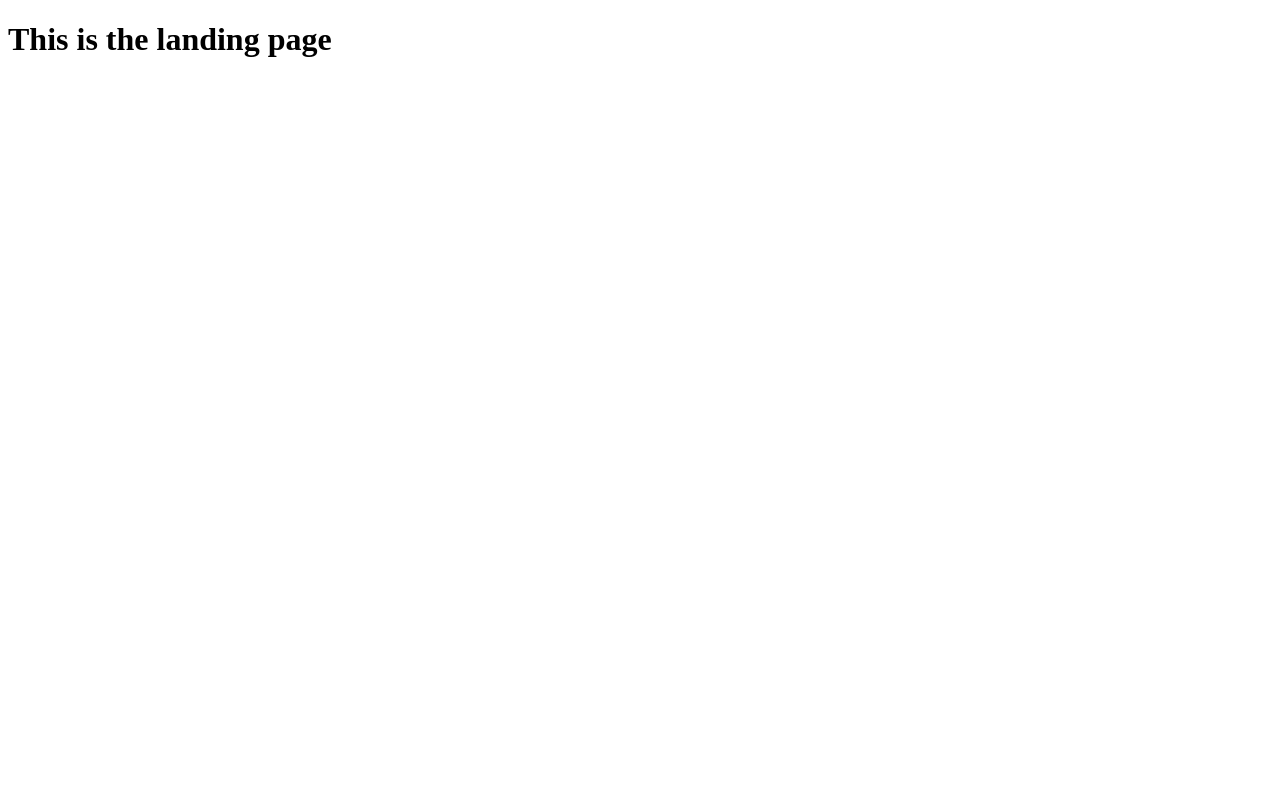
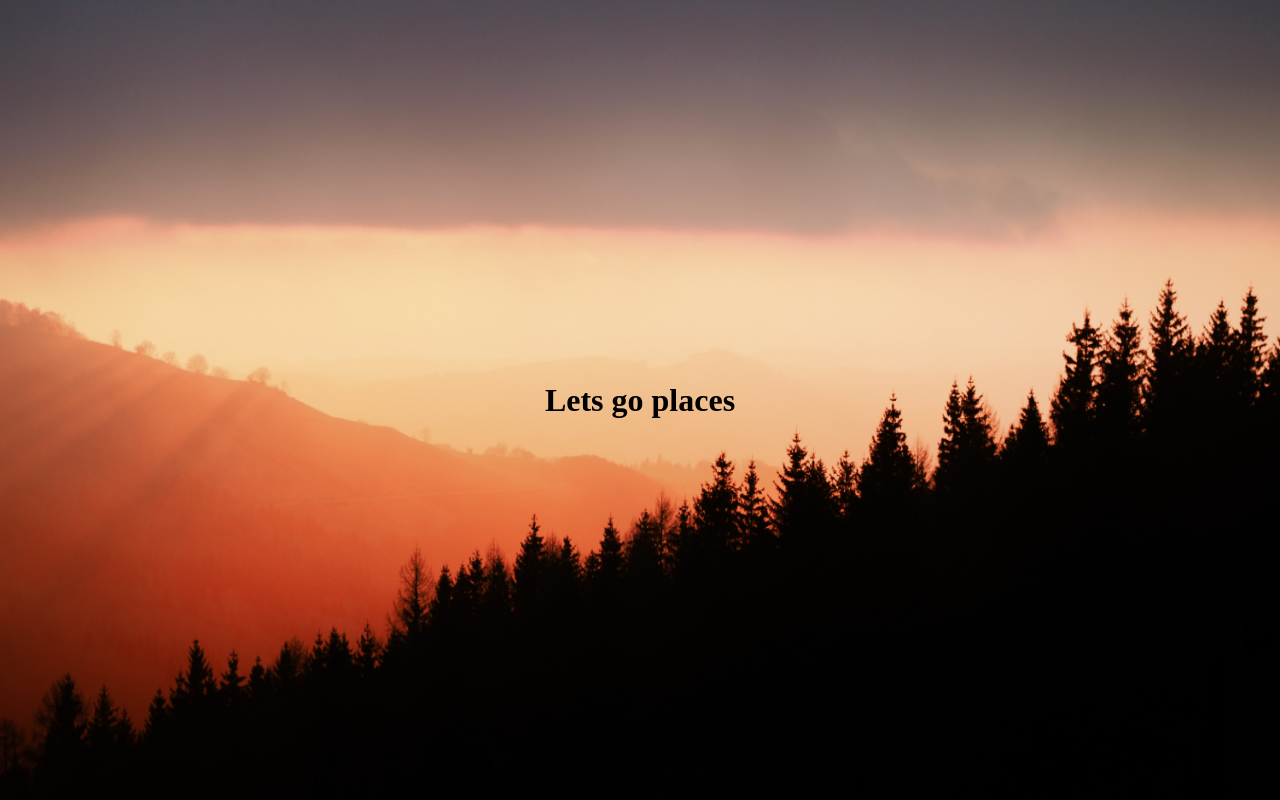
Before and after one commit to tbpatj/Deployed-Website, a website: page client/index.html in a window 1280 px wide. Drawn offline with Linux system fonts and the light colour scheme.

Commit message:
added image and header

```diff
--- a/client/index.html
+++ b/client/index.html
@@ -4,9 +4,19 @@
     <meta charset="UTF-8">
     <meta http-equiv="X-UA-Compatible" content="IE=edge">
     <meta name="viewport" content="width=device-width, initial-scale=1.0">
-    <title>Document</title>
+    <link rel="stylesheet" href="stylesheet.css">
+    <title>GoGoPlace</title>
 </head>
 <body>
-    <h1>This is the landing page</h1>
+    <div id="main">
+
+        <img id="background-img" src="images/background.jpg"/>
+        <div id="content-container">
+            <div id="head-container">
+                <h1> Lets go places </h1>
+            </div>
+        </div>
+
+    </div>
 </body>
 </html>
--- a/client/stylesheet.css
+++ b/client/stylesheet.css
@@ -0,0 +1,28 @@
+body, header, head, html{
+    margin:0px;
+    padding:0px;
+}
+#main{
+    position: relative;
+}
+#background-img{
+    width: 100vw;
+    height: 800px;
+    position: absolute;
+    z-index: -1;
+}
+#background-container{
+    position: relative;
+    display: flex;
+}
+#content-container{
+    display: flex;
+    flex-direction: column;
+    justify-content: center;
+    width: 100vw;
+    height: 800px;
+}
+#head-container{
+    display:flex;
+    justify-content: center;
+}
```
Also changed, not shown: client/images/background.jpg (added).
